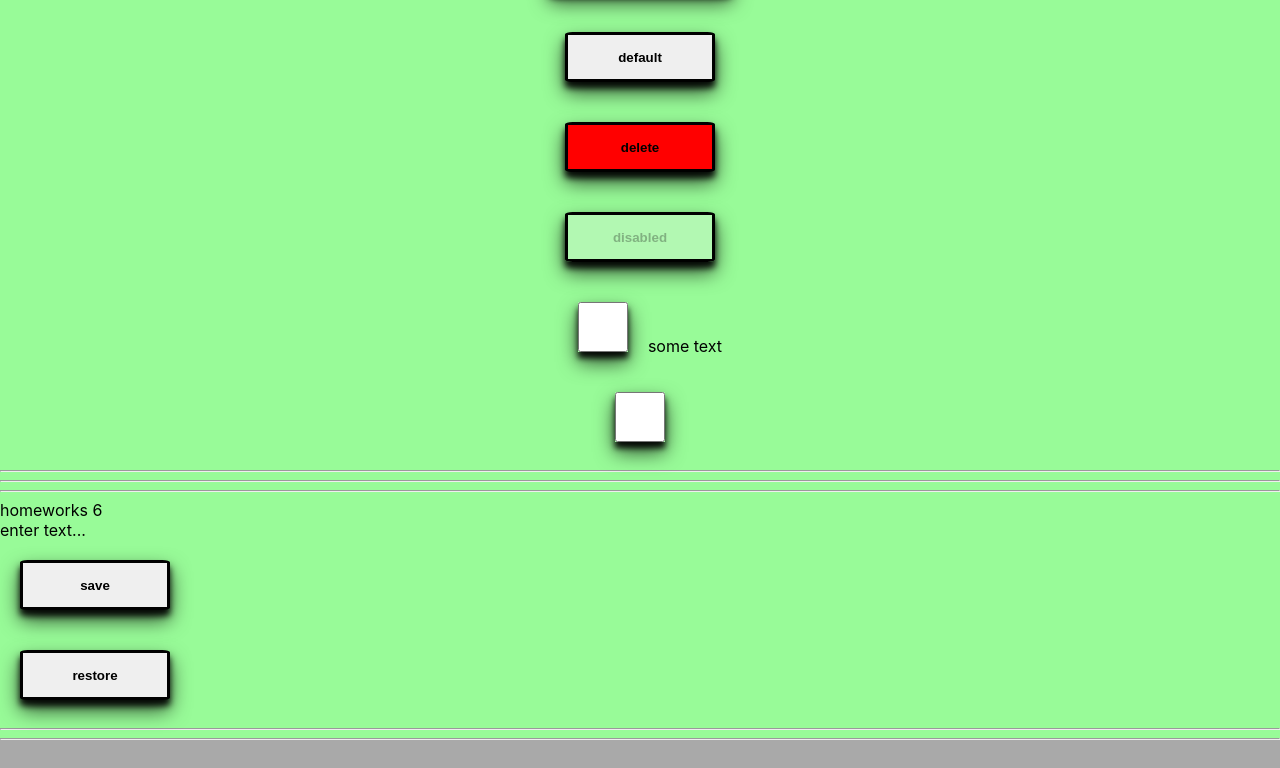
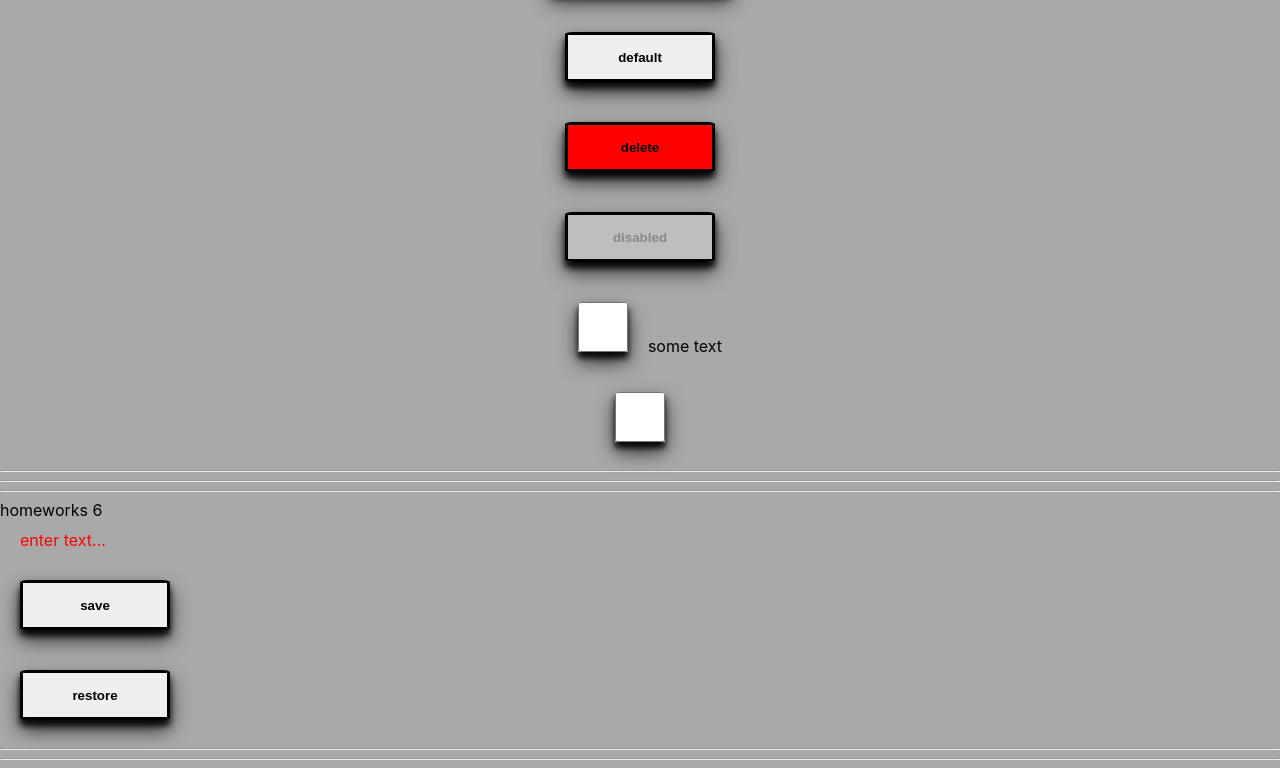
Before and after one commit to egory4fash/HomeTasks, a React (Create React App) app: page /#/ in a window 1280 px wide. Shown: the part 938-1706 px from the top of the page. Built offline with nearby package versions, Linux system fonts and the light colour scheme.

Commit message:
HW6 test2

```diff
--- a/src/p1-main/m1-ui/u1-app/App.module.css
+++ b/src/p1-main/m1-ui/u1-app/App.module.css
@@ -1,5 +1,5 @@
 .App {
-    background-color: palegreen;
+    background-color: darkgrey;
 }
 
 .Links {
--- a/src/p2-homeworks/h4/common/c2-SuperButton/SuperButton.module.css
+++ b/src/p2-homeworks/h4/common/c2-SuperButton/SuperButton.module.css
@@ -4,6 +4,7 @@
 
 
 .default {
+
     width:150px;
     height: 50px;
 border:3px solid black;
--- a/src/p2-homeworks/h6/HW6.tsx
+++ b/src/p2-homeworks/h6/HW6.tsx
@@ -10,7 +10,7 @@ function HW6() {
         saveState<string>('editable-span-value', value)
     }
     const restore = () => {
-         setValue(restoreState('editable-span-value',value))
+         setValue(restoreState('editable-span-value',''))
     }
 
     return (
--- a/src/p2-homeworks/h6/common/c4-SuperEditableSpan/SuperEditableSpan.module.css
+++ b/src/p2-homeworks/h6/common/c4-SuperEditableSpan/SuperEditableSpan.module.css
@@ -1,2 +1,8 @@
-.input {background: url(https://cdn0.iconfinder.com/data/icons/tiny-icons-1/100/tiny-16-512.png) no-repeat scroll 7px 7px;
-padding-left:30px;}
+.span {
+    display: inline-block;
+
+    height: 30px;
+    padding-top: 10px;
+    padding-left: 20px;
+    color: red;
+}
--- a/src/p2-homeworks/h6/common/c4-SuperEditableSpan/SuperEditableSpan.tsx
+++ b/src/p2-homeworks/h6/common/c4-SuperEditableSpan/SuperEditableSpan.tsx
@@ -1,5 +1,6 @@
 import React, {DetailedHTMLProps, InputHTMLAttributes, HTMLAttributes, useState} from 'react'
 import SuperInputText from '../../../h4/common/c1-SuperInputText/SuperInputText'
+import s from './SuperEditableSpan.module.css'
 
 // тип пропсов обычного инпута
 type DefaultInputPropsType = DetailedHTMLProps<InputHTMLAttributes<HTMLInputElement>, HTMLInputElement>
@@ -46,7 +47,7 @@ const SuperEditableSpan: React.FC<SuperEditableSpanType> = (
         onDoubleClick && onDoubleClick(e)
     }
 
-    const spanClassName = `${'сделать красивый стиль для спана'} ${className}`
+    const spanClassName = `${s.span} ${className}`
 
     return (
         <>
```
